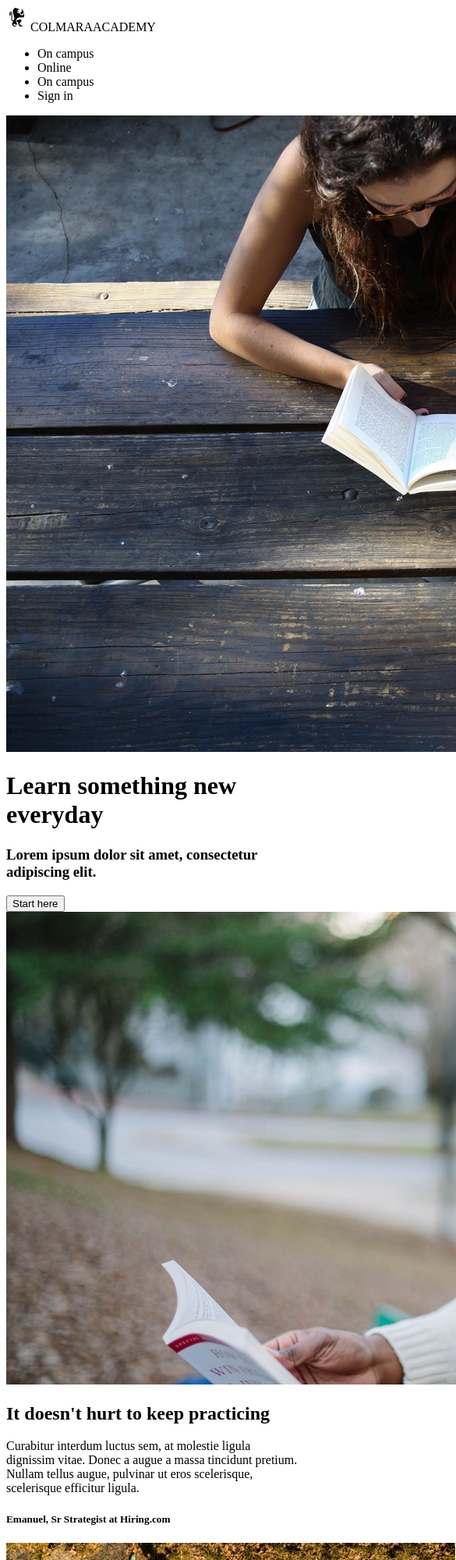
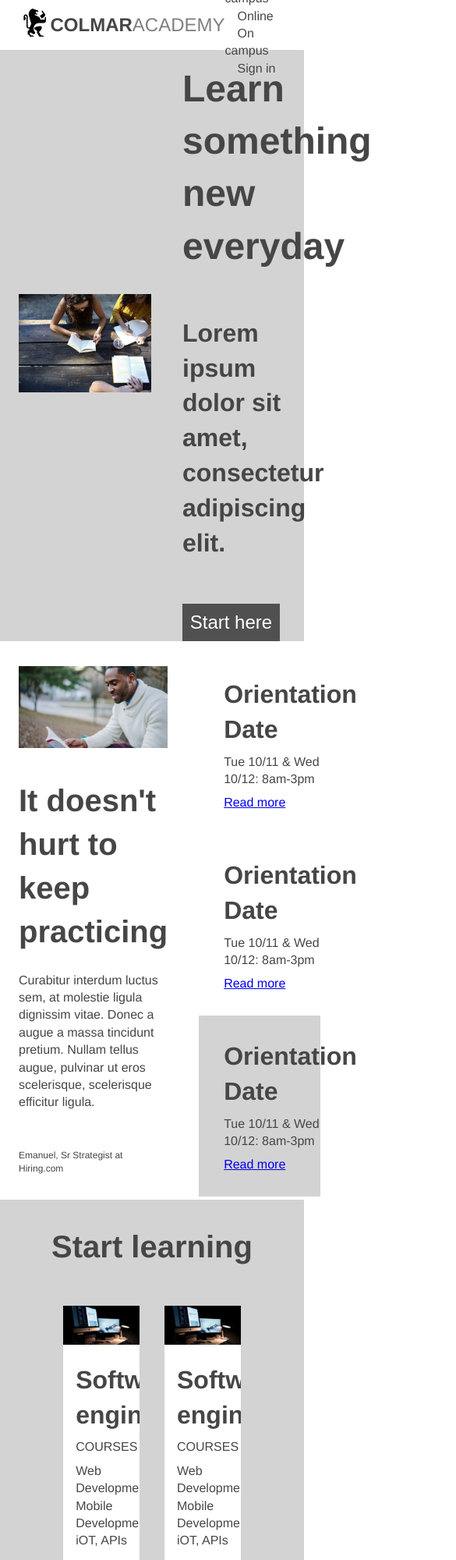
Before and after one commit to abdrdxqsj/capstone, a plain HTML site: page index.html in a window 390 px wide. Shown: the top 2000 px of the page at 78% size, 585 px wide, since content can reach past the window. Drawn offline with Linux system fonts and the light colour scheme.

Commit message:
pre-finish html and csss for laptop.

```diff
--- a/index.html
+++ b/index.html
@@ -2,13 +2,15 @@
 <html>
   <head>
     <meta charset="utf-8">
+    <link rel="stylesheet" href="resources/css/reset.css">
+    <link rel="stylesheet" href="resources/css/style.css" type="text/css">
     <title>capstone</title>
   </head>
   <body>
     <header>
-      <div class="logo">
         <img src="resources/images/ic-logo.svg" alt="">
-        <span class="bold">COLMARA</span><span class="gray">ACADEMY</span>
+        <div class="company">
+          <span class="bold">COLMAR</span><span class="gray">ACADEMY</span>
         </div>
       <nav class="desktop">
         <ul>
@@ -22,113 +24,162 @@
     </header>
 
 <!-- COMBAK: banner -->
-    <div class="container banner">
+    <div class="container banner bg-gray">
+      <div class="photo">
         <img src="resources/images/banner.jpg" alt="">
-      <div class="headline">
+
+      </div>
+      <aside class="">
+
         <h1>Learn something new everyday</h1>
         <h3>Lorem ipsum dolor sit amet, consectetur adipiscing elit.</h3>
         <button type="button" name="button">Start here</button>
-      </div>
+      </aside>
     </div>
 
 <!-- COMBAK:main info  -->
     <div class="container info">
+      <div class="photo">
         <img src="resources/images/information-main.jpg" alt="">
         <h2>It doesn't hurt to keep practicing</h2>
         <p>Curabitur interdum luctus sem, at molestie ligula dignissim vitae. Donec a augue a massa tincidunt pretium. Nullam tellus augue, pulvinar ut eros scelerisque, scelerisque efficitur ligula. </p>
         <h5>Emanuel, Sr Strategist at Hiring.com</h5>
-      <aside class="">
-        <div class="">
+      </div>
+
+      <aside>
+        <div class="section">
+          <div class="gallery">
             <img src="resources/images/information-orientation-mobile.jpg" alt="">
+          </div>
+          <div class="headline">
             <h3>Orientation Date</h3>
             <p>Tue 10/11 & Wed 10/12: 8am-3pm</p>
             <a href="#">Read more</a>
           </div>
+        </div>
 
-        <div class="">
+        <div class="section">
+          <div class="gallery">
             <img src="resources/images/information-orientation-mobile.jpg" alt="">
+          </div>
+          <div class="headline">
             <h3>Orientation Date</h3>
             <p>Tue 10/11 & Wed 10/12: 8am-3pm</p>
             <a href="#">Read more</a>
           </div>
+        </div>
 
-        <div class="">
+        <div class="section bg-gray">
+          <div class="gallery">
             <img src="resources/images/information-orientation-mobile.jpg" alt="">
+          </div>
+          <div class="headline">
             <h3>Orientation Date</h3>
             <p>Tue 10/11 & Wed 10/12: 8am-3pm</p>
             <a href="#">Read more</a>
           </div>
+        </div>
+
+
+
       </aside>
 
     </div>
 
 <!-- COMBAK: feature -->
-    <div class="feature">
+    <div class="feature bg-gray">
       <h2>Start learning</h2>
       <div class="courses">
         <div class="course">
           <img src="resources/images/course-software.jpg" alt="">
+          <div class="course-name">
             <h3>Software engineering</h3>
-          <p>COURSES</p>
+            <p class="height">COURSES</p>
             <p>Web Development, Mobile Development, iOT, APIs</p>
+          </div>
         </div>
         <div class="course">
           <img src="resources/images/course-software.jpg" alt="">
+          <div class="course-name">
             <h3>Software engineering</h3>
-          <p>COURSES</p>
+            <p class="height">COURSES</p>
             <p>Web Development, Mobile Development, iOT, APIs</p>
+          </div>
         </div>
         <div class="course">
           <img src="resources/images/course-software.jpg" alt="">
+          <div class="course-name">
             <h3>Software engineering</h3>
-          <p>COURSES</p>
+            <p class="height">COURSES</p>
             <p>Web Development, Mobile Development, iOT, APIs</p>
+          </div>
         </div>
         <div class="course">
           <img src="resources/images/course-software.jpg" alt="">
+          <div class="course-name">
             <h3>Software engineering</h3>
-          <p>COURSES</p>
+            <p class="height">COURSES</p>
             <p>Web Development, Mobile Development, iOT, APIs</p>
+          </div>
         </div>
         <div class="course">
           <img src="resources/images/course-software.jpg" alt="">
+          <div class="course-name">
             <h3>Software engineering</h3>
-          <p>COURSES</p>
+            <p class="height">COURSES</p>
             <p>Web Development, Mobile Development, iOT, APIs</p>
+          </div>
         </div>
         <div class="course">
           <img src="resources/images/course-software.jpg" alt="">
+          <div class="course-name">
             <h3>Software engineering</h3>
-          <p>COURSES</p>
+            <p class="height">COURSES</p>
             <p>Web Development, Mobile Development, iOT, APIs</p>
           </div>
+        </div>
+      </div>
+    </div>
+
+<!-- COMBAK: exhibit -->
+    <div class="exhibit">
+      <h2>Thesis Exhibit</h2>
+      <div class="container">
+        <div class="photo">
+          <video src="resources/videos/thesis.mp4" poster="" width="100%" controls >
+
+          </video>
+          <h3>Reimagine urban</h3>
+          <p>Curabitur interdum luctus sem, at molestie ligula dignissim vitae. Donec a augue a massa tincidunt pretium. Nullam tellus augue, pulvinar ut eros scelerisque, scelerisque efficitur ligula. </p>
+        </div>
+
+        <aside>
+          <div class="section bg-gray">
+            <div class="gallery">
+              <img src="resources/images/information-orientation-mobile.jpg" alt="">
+            </div>
+            <div class="headline">
+              <h3>Orientation Date</h3>
+              <p>Tue 10/11 & Wed 10/12: 8am-3pm</p>
+              <a href="#">Read more</a>
+            </div>
+          </div>
+
+          <div class="section">
+            <div class="gallery">
+              <img src="resources/images/information-orientation-mobile.jpg" alt="">
+            </div>
+            <div class="headline">
+              <h3>Orientation Date</h3>
+              <p>Tue 10/11 & Wed 10/12: 8am-3pm</p>
+              <a href="#">Read more</a>
+            </div>
+          </div>
+        </aside>
       </div>
 
     </div>
 
-<!-- COMBAK: exhibit -->
-    <div class="container exhibit">
-      <img src="resources/images/information-main.jpg" alt="">
-      <h2>Reimagine urban</h2>
-      <p>Curabitur interdum luctus sem, at molestie ligula dignissim vitae. Donec a augue a massa tincidunt pretium. Nullam tellus augue, pulvinar ut eros scelerisque, scelerisque efficitur ligula. </p>
-      <aside class="">
-        <div class="">
-          <img src="resources/images/information-orientation-mobile.jpg" alt="">
-          <h3>Orientation Date</h3>
-          <p>Tue 10/11 & Wed 10/12: 8am-3pm</p>
-          <a href="#">Read more</a>
-        </div>
-
-        <div class="">
-          <img src="resources/images/information-orientation-mobile.jpg" alt="">
-          <h3>Orientation Date</h3>
-          <p>Tue 10/11 & Wed 10/12: 8am-3pm</p>
-          <a href="#">Read more</a>
-        </div>
-
-      </aside>
-
-    </div>
 
     <footer>
       <p>&copy 2016 Colmar Academy. All rights reserved</p>
--- a/resources/css/reset.css
+++ b/resources/css/reset.css
@@ -0,0 +1,44 @@
+
+html, body, div, span, applet, object, iframe,
+h1, h2, h3, h4, h5, h6, p, blockquote, pre,
+a, abbr, acronym, address, big, cite, code,
+del, dfn, em, img, ins, kbd, q, s, samp,
+small, strike, strong, sub, sup, tt, var,
+b, u, i, center,
+dl, dt, dd, ol, ul, li,
+fieldset, form, label, legend,
+table, caption, tbody, tfoot, thead, tr, th, td,
+article, aside, canvas, details, embed,
+figure, figcaption, footer, header, hgroup,
+menu, nav, output, ruby, section, summary,
+time, mark, audio, video {
+	margin: 0;
+	padding: 0;
+	border: 0;
+	font-size: 100%;
+	font: inherit;
+	vertical-align: baseline;
+}
+/* HTML5 display-role reset for older browsers */
+article, aside, details, figcaption, figure,
+footer, header, hgroup, menu, nav, section {
+	display: block;
+}
+body {
+	line-height: 1;
+}
+ol, ul {
+	list-style: none;
+}
+blockquote, q {
+	quotes: none;
+}
+blockquote:before, blockquote:after,
+q:before, q:after {
+	content: '';
+	content: none;
+}
+table {
+	border-collapse: collapse;
+	border-spacing: 0;
+}
--- a/resources/css/style.css
+++ b/resources/css/style.css
@@ -0,0 +1,176 @@
+body {
+  font-family: Helvetica, sans-serif;
+  line-height: 1.4;
+  color: rgb(70, 70, 70);
+
+}
+.container {
+  display: flex;
+
+}
+
+.bold {
+  font-weight: bold;
+}
+.gray {
+  color: gray;
+}
+
+.bg-gray {
+  background-color: lightgray;
+}
+
+h1 {
+  font-weight: 800;
+  font-size: 3rem;
+}
+
+h2 {
+  font-size: 2.5rem;
+  font-weight: 600;
+}
+
+h3 {
+  font-size: 2rem;
+  font-weight: 600;
+}
+
+h5 {
+  font-size:0.75rem;
+  padding-top: 3rem;
+}
+
+/* COMBAK: header */
+
+header {
+  display: flex;
+  align-items: center;
+  height: 4em;
+  padding: 0 1.5em;
+}
+
+header img {
+  height: 3em;
+}
+
+header span {
+  font-size: 1.5em;
+}
+
+.company {
+  flex-grow: 1;
+}
+ul li {
+  display: inline;
+  padding-left: 1rem;
+}
+
+
+/* COMBAK: banner */
+.banner {
+  align-items: center;
+}
+
+.photo {
+  margin: 2rem 1.5rem;
+  width: 60%
+}
+
+.photo img {
+  max-width: 100%;
+  height: auto;
+}
+aside {
+  width: 40%;
+  padding-left: 1rem;
+  padding-top: 1rem;
+}
+
+.banner aside h3 {
+  padding: 3.5rem 0;
+}
+
+button {
+  width: 80%;
+  height: 3rem;
+  font-size: 1.5rem;
+  color: white;
+  background-color: rgb(80,80,80);
+  border: none;
+}
+
+/* COMBAK: info */
+.section {
+  display: flex;
+  align-items: center;
+
+}
+.gallery {
+  width: 200px;
+  height: 200px;
+  overflow: hidden;
+  margin: 1rem;
+}
+
+.photo h2 {
+  margin-top: 2rem;
+  margin-bottom: 1.5rem;
+}
+
+.headline p {
+  padding: 0.5rem 0;
+}
+
+/* COMBAK: courses */
+
+.feature h2 {
+  text-align: center;
+  padding: 2rem 0;
+}
+.courses {
+  display: flex;
+  flex-wrap: wrap;
+  justify-content: center;
+  padding: 0 2rem;
+}
+
+.course {
+  width: 30%;
+  margin: 1rem;
+  background-color: white;
+  overflow: hidden;
+}
+.course-name {
+  margin: 1rem 0 1.5rem 1rem;
+}
+
+.course img {
+  width: 100%;
+  height: auto;
+}
+
+.height {
+  padding: 0.5rem 0;
+}
+
+
+/* COMBAK: exhibit */
+
+.exhibit h2 {
+  text-align: center;
+  padding: 2rem 0;
+}
+
+.exhibit aside {
+  margin: 1rem 0.5rem;
+}
+
+.exhibit .photo p {
+  margin: 0.5rem 0 2rem 0;
+}
+
+/* COMBAK: footer */
+
+footer {
+  padding-left: 1.5rem;
+}
```
Lines whose indentation alone changed are shown as unchanged.
